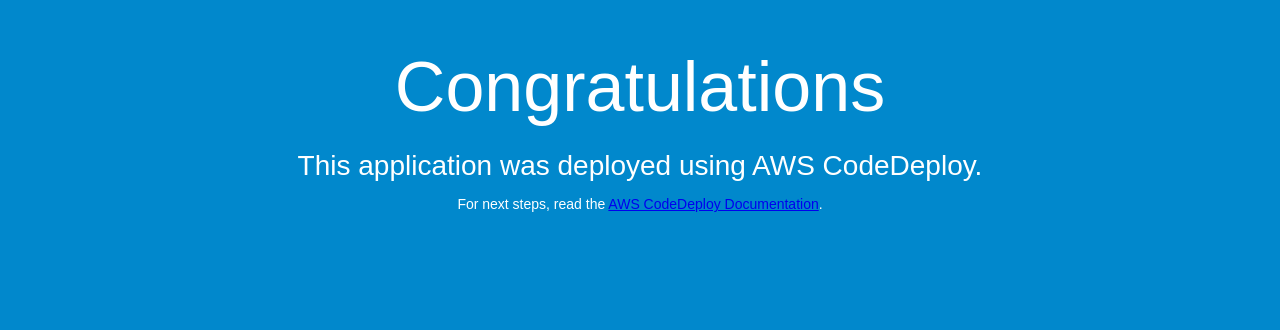
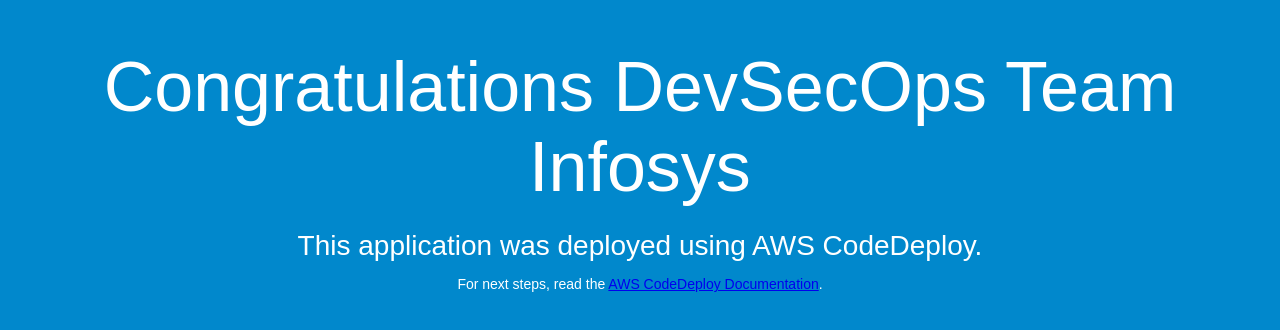
Before and after one commit to rajkumar-ui/Code-Deploy-Apache, a plain HTML site: page index.html in a window 1280 px wide. Drawn offline with Linux system fonts and the light colour scheme.

Commit message:
Update index.html

```diff
--- a/index.html
+++ b/index.html
@@ -26,7 +26,7 @@
 </head>
 <body>
   <div align="center">
-    <h1>Congratulations</h1>
+    <h1>Congratulations DevSecOps Team Infosys</h1>
     <h2>This application was deployed using AWS CodeDeploy.</h2>
     <p>For next steps, read the <a href="http://aws.amazon.com/documentation/codedeploy">AWS CodeDeploy Documentation</a>.</p>
   </div>
```
